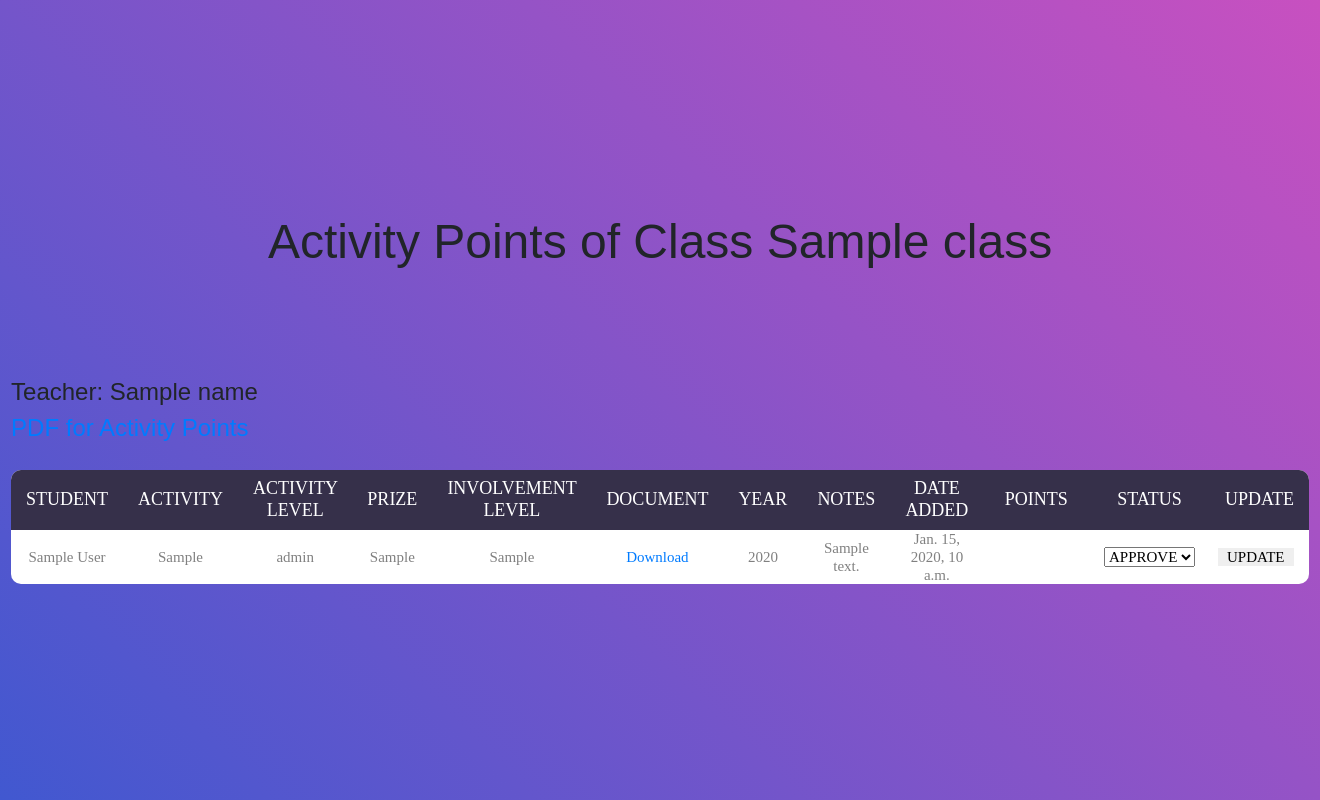
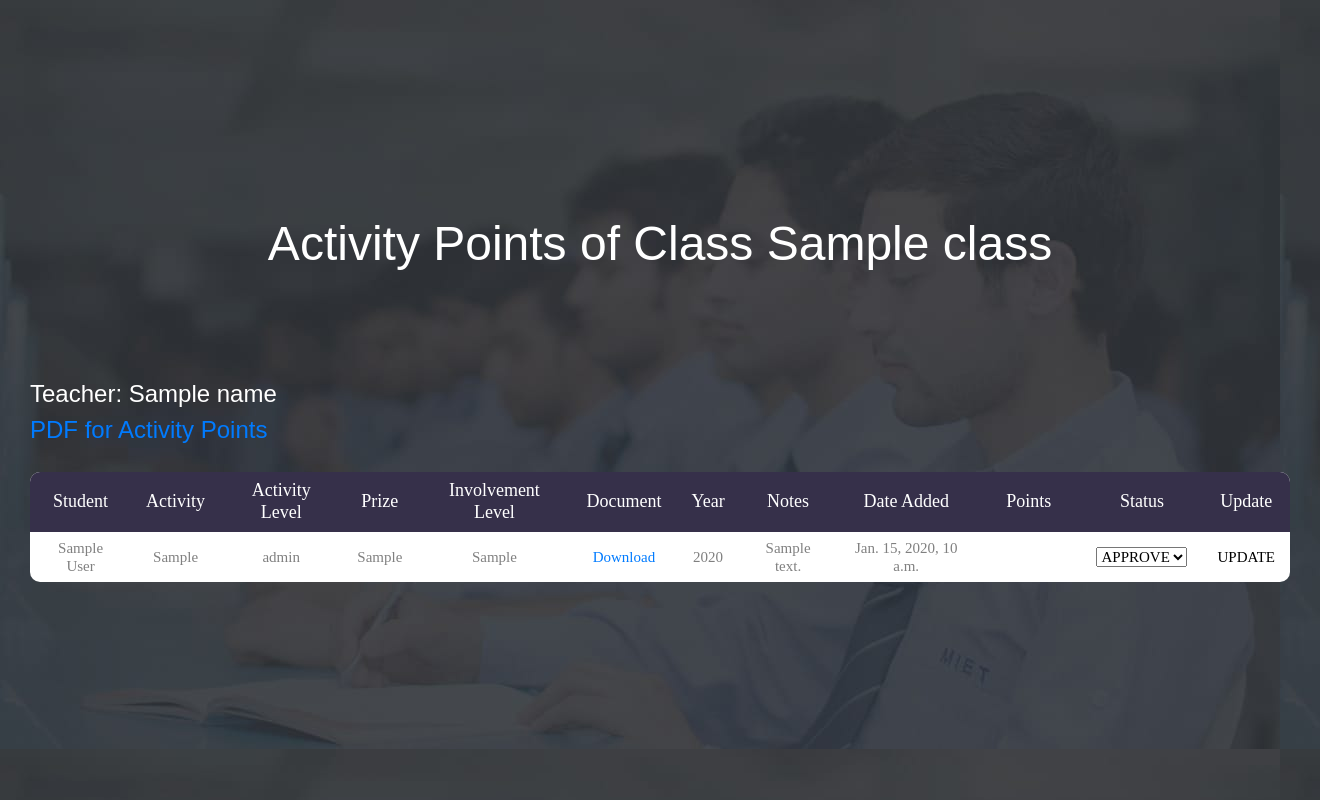
Before and after one commit to alfredjose17/college-management, a Django app: template cms/template/activitypoint/view.html in a window 1320 px wide. Run offline with Django 3.2, Linux system fonts and the light colour scheme; the template is opened without the code that fills it: most values are stand-ins (such as "Sample title", 1, 10 or a date in 2020); some libraries are stand-ins or nearby versions; some web fonts are replaced.

Commit message:
backgroundimage

```diff
--- a/cms/apps/activitypoint/views.py
+++ b/cms/apps/activitypoint/views.py
@@ -13,7 +13,7 @@
             post = form.save(commit=False)
             post.student = request.user
             post.save()
-            return redirect('home')
+            return redirect('studenthome')
     else:
         form=ActivityForm()
     context={
--- a/cms/apps/attendance/views.py
+++ b/cms/apps/attendance/views.py
@@ -9,6 +9,7 @@
         context={
             'attendance': attendance,
             'subject': Subject.objects.get(id=subid),
+            'class':Classroom.objects.get(id=clasid),
         }
         return render(request,'attendance/attendance_enter.html',context)
     if request.method=="POST":
--- a/cms/apps/internal/views.py
+++ b/cms/apps/internal/views.py
@@ -14,7 +14,7 @@
         mark= Mark.objects.filter(subject__id=subid,student__class_name=clasid)
         context={
             'mark': mark,
-            'class':Classroom.objects.get(id=clasid).name,
+            'class':Classroom.objects.get(id=clasid),
             'subject':Subject.objects.get(id=subid),
         }
         return render(request,'internal/marks_enter.html',context)
--- a/cms/cms/static/activitypoint/css/main.css
+++ b/cms/cms/static/activitypoint/css/main.css
@@ -73,7 +73,7 @@
 button {
 	outline: none !important;
 	border: none;
-	background: transparent;
+  background: transparent;
 }
 
 button:hover {
@@ -226,6 +226,7 @@
 .col{
   width: auto;
   text-align: center;
+  cursor: default;
 }
 
 @media screen and (max-width: 992px) {
--- a/cms/template/activitypoint/view.html
+++ b/cms/template/activitypoint/view.html
@@ -25,10 +25,10 @@
 
 
 <div class="limiter">
-  <div class="container-table100">
+  <div class="container-table100" style="background-image: url('/static/activitypoint/images/bg.jpeg');">
     <div class="wrap-table100">
-      <h1><legend>Activity Points of Class {{class}}</legend></h1>
-      <p>Teacher: {{name}}</p>
+      <h1 style="color: white;"><legend>Activity Points of Class {{class}}</legend></h1>
+      <p style="color: white;">Teacher: {{name}}</p>
         <p id="pdf"><a href="http://www.bmce.ac.in/pdf/B.TechActivityPoints.pdf" target="_blank">PDF for Activity Points</a></p>
       <br>
 
@@ -36,32 +36,32 @@
         <table>
           <thead>
             <tr class="table100-head">
-<th class="col">STUDENT</th>
-<th class="col">ACTIVITY</th>
-<th class="col">ACTIVITY LEVEL</th>
-<th class="col">PRIZE</th>
-<th class="col">INVOLVEMENT LEVEL</th>
-<th class="col">DOCUMENT</th>
-<th class="col">YEAR</th>
-<th class="col">NOTES</th>
-<th class="col">DATE ADDED</th>
-<th class="col">POINTS</th>
-<th class="col">STATUS</th>
-<th class="col">UPDATE</th>
+<th class="col">Student</th>
+<th class="col">Activity</th>
+<th class="col">Activity Level</th>
+<th class="col">Prize</th>
+<th class="col">Involvement Level</th>
+<th class="col">Document</th>
+<th class="col">Year</th>
+<th class="col">Notes</th>
+<th class="col">Date Added</th>
+<th class="col">Points</th>
+<th class="col">Status</th>
+<th class="col">Update</th>
 </tr>
           </thead>
 <tbody>
 {%for instance in object_list %}
 <tr>
-<td class="col">{{instance.student.first_name}} {{instance.student.last_name}}</td>
-<td class="col">{{instance.get_activity_display}}</td>
-<td class="col">{{instance.get_activitylevel_display}}</td>
-<td class="col">{{instance.get_prize_display}}</td>
-<td class="col">{{instance.get_involvement_display}}</td>
+<td class="col" >{{instance.student.first_name}} {{instance.student.last_name}}</td>
+<td class="col" >{{instance.get_activity_display}}</td>
+<td class="col" >{{instance.get_activitylevel_display}}</td>
+<td class="col" >{{instance.get_prize_display}}</td>
+<td class="col" style="cursor: default;">{{instance.get_involvement_display}}</td>
 <td class="col"><button><a href="{{instance.document.url}}" target="_blank">Download</a></button></td>
-<td class="col">{{instance.get_year_display}}</td>
-<td class="col">{{instance.notes}}</td>
-<td class="col">{{instance.date}}</td>
+<td class="col" style="cursor: default;">{{instance.get_year_display}}</td>
+<td class="col" style="cursor: default;">{{instance.notes}}</td>
+<td class="col" style="cursor: default;">{{instance.date}}</td>
 <form action="{% url 'update_points' instance.id %}" method="POST">{%csrf_token%}
 <td class="col"><input type="number" name="points"></td>
 <td class="col"><select name="status">
@@ -69,7 +69,7 @@
     <option value="rejected">REJECT</option>
     <option value="pending">PENDING</option>
 </select></td>
-<td class="col4"><input type="submit" value="UPDATE"></td>
+<td class="col"><button type="submit" >UPDATE</button></td>
 </form>
 </tr>
 {% endfor %}
--- a/cms/template/internal/marks_view.html
+++ b/cms/template/internal/marks_view.html
@@ -25,13 +25,13 @@
 </head>
 <body>
   <div class="limiter">
-    <div class="container-table100">
+    <div class="container-table100"  style="background-image: url('/static/internal/images/bg.jpeg');">
       <div class="wrap-table100">
         <h1><legend>MARKS</legend></h1>
 <!--<h2>Name:{{student.first_name}} {{student.last_name}}</h2>
 <h2> Roll No : {{student.rollno}}</h2>
 <h2>Class: {{student.class_name.name}}</h2>-->
-        <p id="atag"><a href="assignview/">Assignments</a></p>
+        <p id="atag" style="margin-bottom: 30px;"><a href="assignview/">Assignments</a></p>
       <div class="table100">
 <table>
     <thead>
--- a/cms/template/internal/tassignview.html
+++ b/cms/template/internal/tassignview.html
@@ -25,7 +25,7 @@
 </head>
 <body>
   <div class="limiter">
-    <div class="container-table100">
+    <div class="container-table100" style="background-image: url('/static/internal/images/bg.jpeg');">
       <div class="wrap-table100">
         <div class="table100">
 <table>
```
Also changed, not shown: cms/cms/static/attendance/css/main.css (+12 -2 lines), cms/cms/static/internal/css/main.css (+10 -2 lines), cms/template/activitypoint/studenthome.html (+12 -12 lines), cms/template/attendance/attendance_enter.html (+6 -6 lines), cms/template/attendance/attendance_view.html (+7 -7 lines), cms/template/internal/marks_enter.html (+12 -12 lines), cms/template/internal/studassignment_view.html (+6 -6 lines), cms/cms/static/activitypoint/images/bg.jpeg (added), cms/cms/static/attendance/images/bg.jpeg (added), cms/cms/static/internal/images/bg.jpeg (added).
